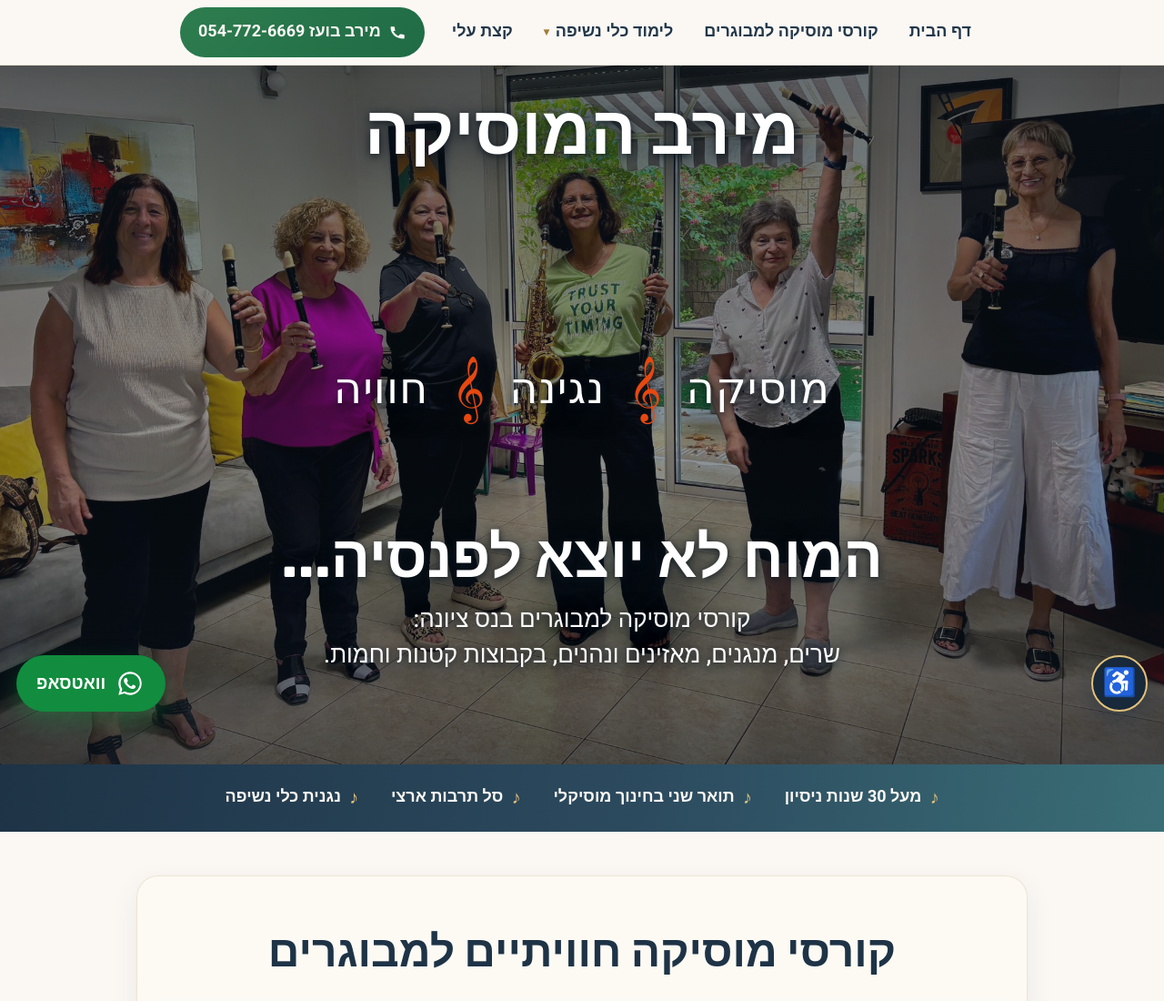
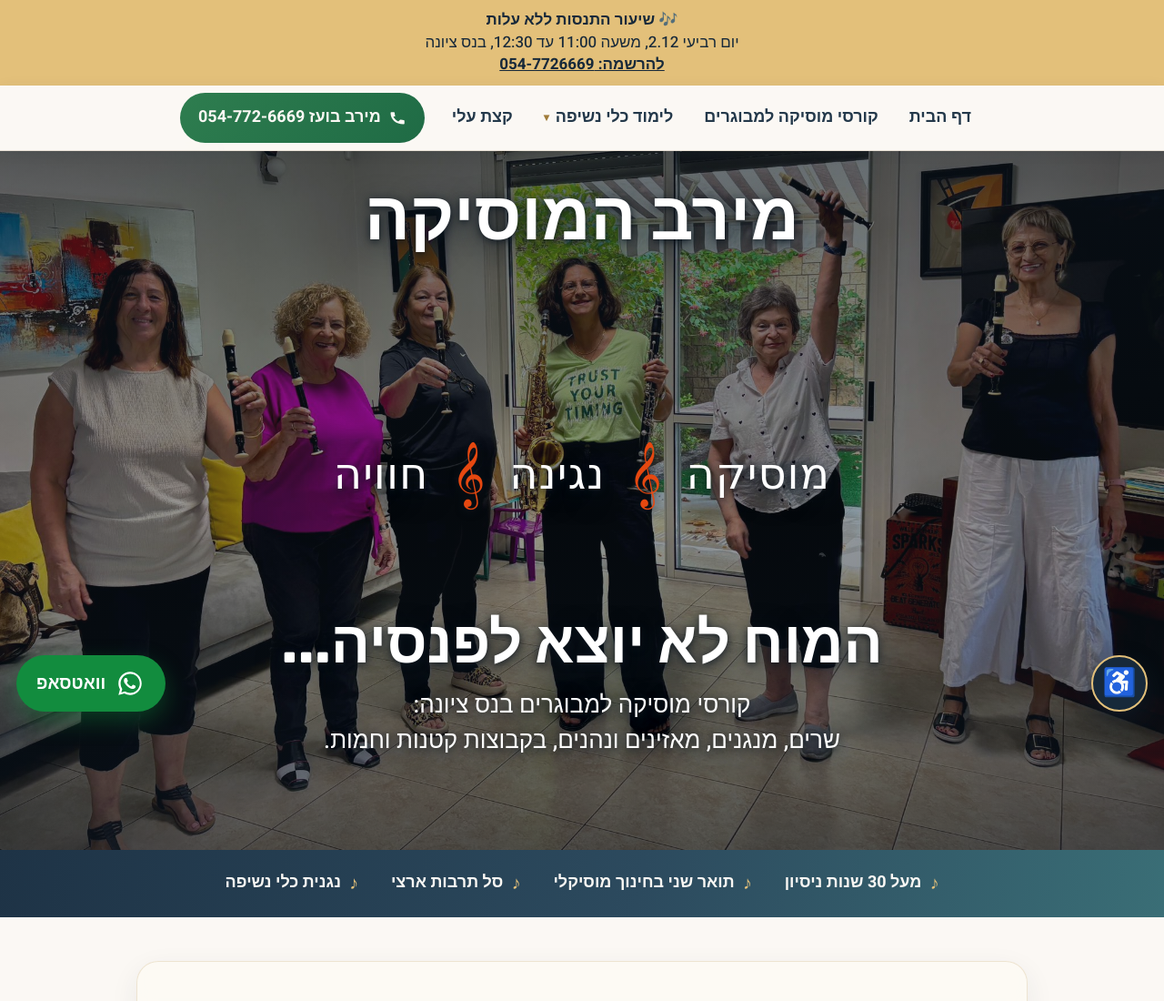
Before and after one commit to meravboaz/meiravboaz-site, a plain HTML site: page index.html in a window 1280 px wide. Shown: the top 1100 px of the page at 91% size. Drawn offline with nearby package versions, Linux system fonts and the light colour scheme; a web font is replaced by a local one.

Commit message:
Temporary top banner: free trial lesson Wed 2.12 11:00-12:30
Co-Authored-By: Claude Opus 5.5 <noreply@anthropic.com>
Claude-Session: https://claude.ai/code/session_01AmGrceUKQriNuUYM9gik7w

```diff
--- a/index.html
+++ b/index.html
@@ -73,6 +73,8 @@ fbq('track', 'PageView');
 <!-- End Meta Pixel Code -->
 </head>
 <body>
+<!-- trial-banner: temporary, remove after 2.12.2026 -->
+<a id="trial-banner" href="tel:+972547726669" style="display:block;background:#E3C07A;color:#17293A;text-align:center;font-family:'Heebo',sans-serif;font-weight:700;font-size:17px;line-height:1.45;padding:10px 14px;text-decoration:none;position:relative;z-index:60">🎶 שיעור התנסות ללא עלות<br><span style="font-weight:500">יום רביעי 2.12, משעה 11:00 עד 12:30, בנס ציונה</span><br><span style="text-decoration:underline">להרשמה: 054-7726669</span></a>
 <!-- Meta Pixel (noscript) -->
 <noscript><img height="1" width="1" style="display:none"
 src="https://www.facebook.com/tr?id=1102922088890690&ev=PageView&noscript=1"
```
